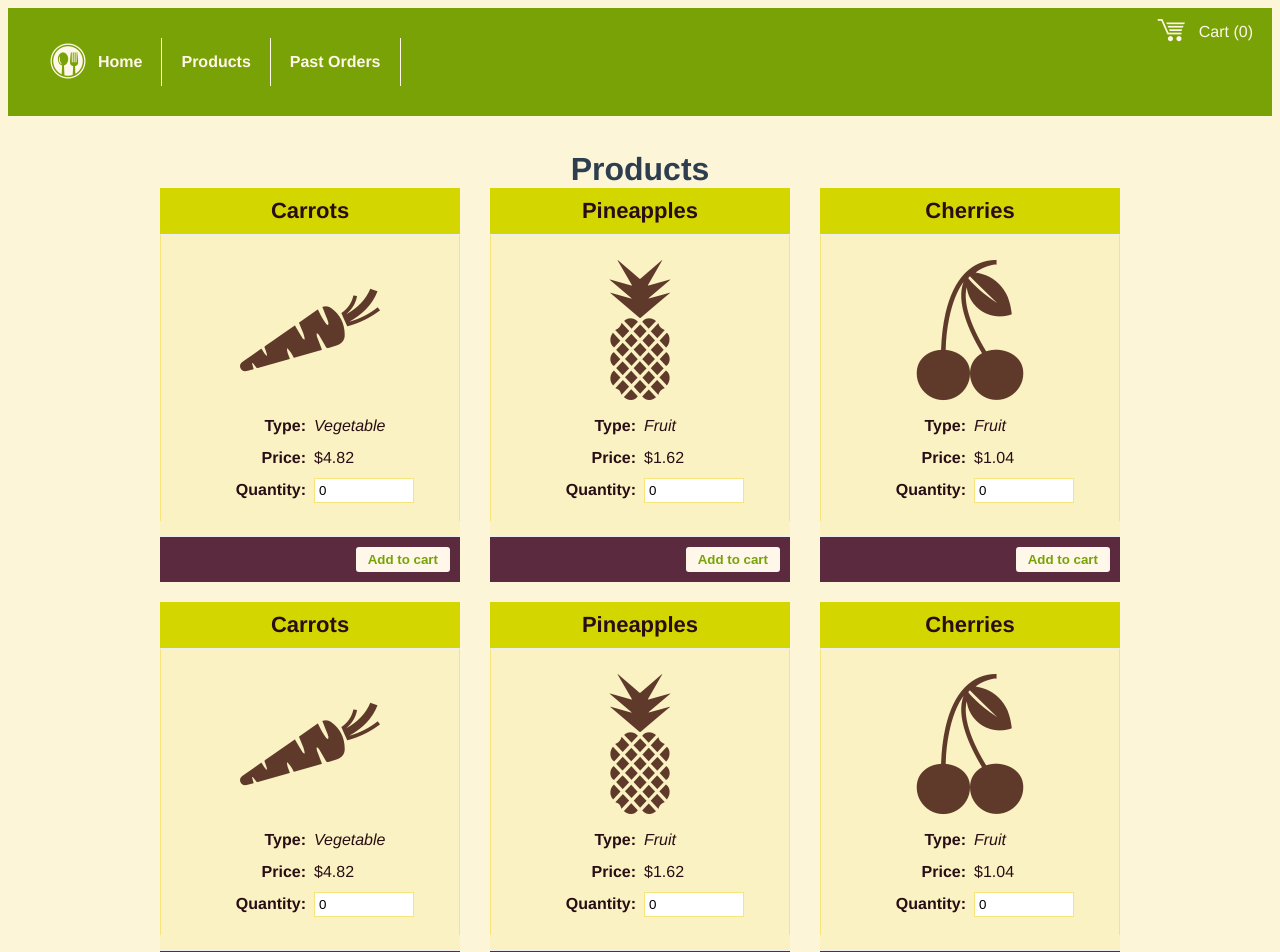
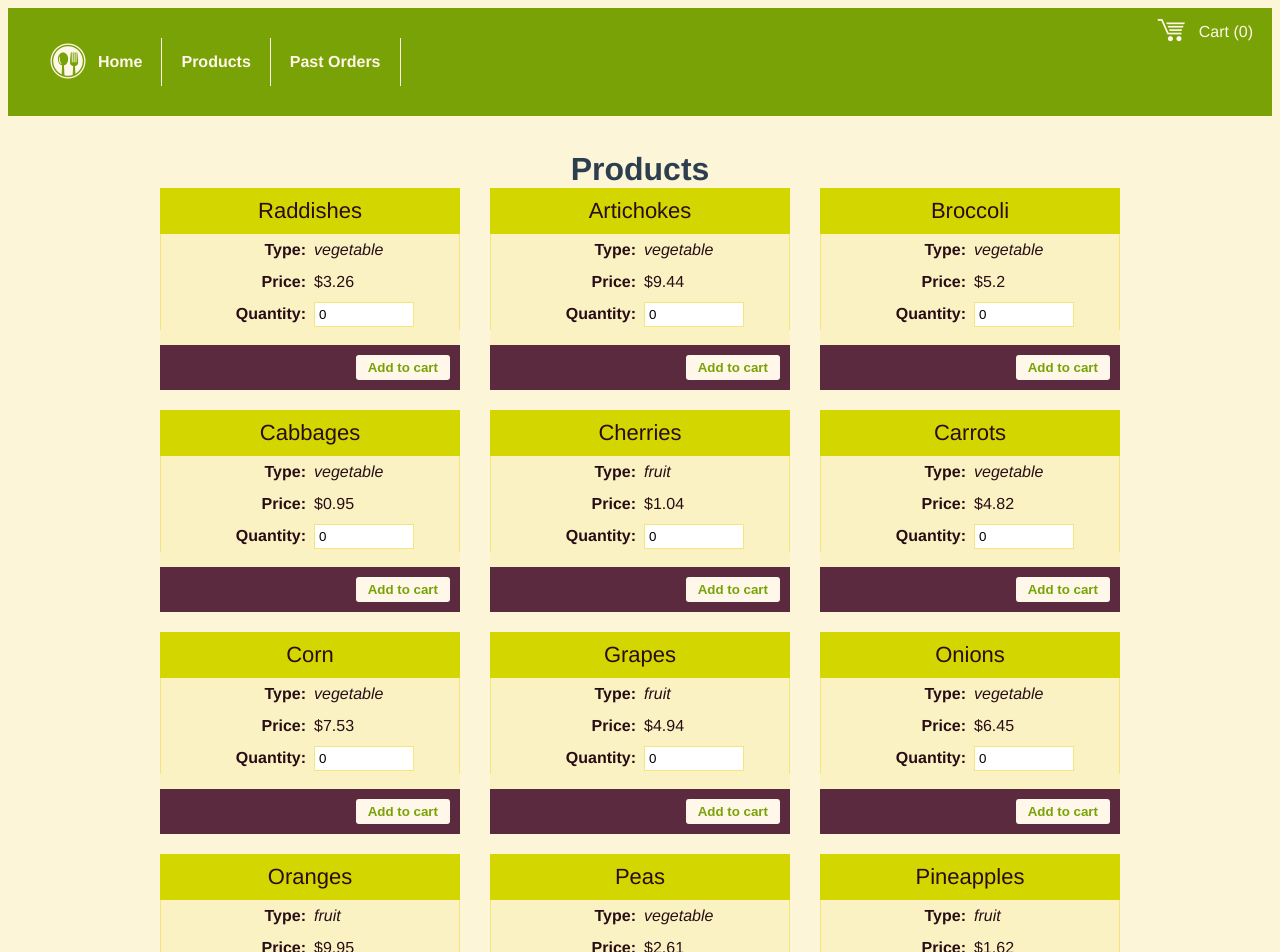
Before and after one commit to nath-h/ecommerce-app-project, a Vue app: page /products in a window 1280 px wide. Shown: the top 952 px of the page. Built offline with nearby package versions, Linux system fonts and the light colour scheme.

Commit message:
Added products page functionality

```diff
--- a/src/components/ProductCard.vue
+++ b/src/components/ProductCard.vue
@@ -12,6 +12,7 @@
             <em>{{ product.type }}</em>
           </div>
         </div>
+
         <div class="row">
           <div class="cell">
             <label>Price:</label>
@@ -46,82 +47,3 @@ export default {
   },
 };
 </script>
-
-<style>
-.product-card {
-  background: white;
-  border: 1px solid #ddd;
-  border-radius: 8px;
-  overflow: hidden;
-  display: flex;
-  flex-direction: column;
-  height: 100%;
-  box-shadow: 0 2px 4px rgba(0, 0, 0, 0.1);
-}
-
-.card-title {
-  background-color: #f8f9fa;
-  padding: 10px;
-  font-weight: bold;
-  text-align: center;
-  border-bottom: 1px solid #eee;
-}
-
-.card-body {
-  padding: 15px;
-  display: flex;
-  flex-direction: column;
-  align-items: center;
-  flex-grow: 1;
-}
-
-.product-details {
-  width: 100%;
-  margin-top: 10px;
-}
-
-.detail {
-  display: flex;
-  justify-content: space-between;
-  margin-bottom: 8px;
-  font-size: 0.9rem;
-}
-
-.label {
-  font-weight: bold;
-}
-
-.quantity-input {
-  display: flex;
-  align-items: center;
-}
-
-input.quantity {
-  width: 60px;
-  padding: 4px;
-  text-align: center;
-  border: 1px solid #ddd;
-  border-radius: 4px;
-}
-
-.card-footer {
-  padding: 10px;
-  background-color: #f8f9fa;
-  border-top: 1px solid #eee;
-}
-
-.add-to-cart-btn {
-  width: 100%;
-  padding: 8px;
-  background-color: #4caf50;
-  color: white;
-  border: none;
-  border-radius: 4px;
-  cursor: pointer;
-  transition: background-color 0.3s;
-}
-
-.add-to-cart-btn:hover {
-  background-color: #45a049;
-}
-</style>
--- a/src/food.json
+++ b/src/food.json
@@ -1,17 +1,107 @@
 [
-  { "id": 1,  "name": "Raddishes",   "icon": "raddish",    "price": { "USD": 3.26, "NOK": 17.43 }, "type": "vegetable" },
-  { "id": 2,  "name": "Artichokes",  "icon": "artichoke",  "price": { "USD": 9.44, "NOK": 15.82 }, "type": "vegetable" },
-  { "id": 3,  "name": "Broccoli",    "icon": "broccoli",   "price": { "USD": 5.20, "NOK": 16.66 }, "type": "vegetable" },
-  { "id": 5,  "name": "Cabbages",    "icon": "cabbage",    "price": { "USD": 0.95, "NOK": 62.33 }, "type": "vegetable" },
-  { "id": 6,  "name": "Cherries",    "icon": "cherry",     "price": { "USD": 1.04, "NOK": 62.50 }, "type": "fruit"     },
-  { "id": 7,  "name": "Carrots",     "icon": "carrot",     "price": { "USD": 4.82, "NOK": 72.74 }, "type": "vegetable" },
-  { "id": 8,  "name": "Corn",        "icon": "corn",       "price": { "USD": 7.53, "NOK": 99.43 }, "type": "vegetable" },
-  { "id": 9,  "name": "Grapes",      "icon": "grapes",     "price": { "USD": 4.94, "NOK": 88.29 }, "type": "fruit"     },
-  { "id": 10, "name": "Onions",      "icon": "onion",      "price": { "USD": 6.45, "NOK": 69.53 }, "type": "vegetable" },
-  { "id": 11, "name": "Oranges",     "icon": "orange",     "price": { "USD": 9.95, "NOK": 96.53 }, "type": "fruit"     },
-  { "id": 12, "name": "Peas",        "icon": "peas",       "price": { "USD": 2.61, "NOK": 65.74 }, "type": "vegetable" },
-  { "id": 13, "name": "Pineapples",  "icon": "pineapple",  "price": { "USD": 1.62, "NOK": 35.22 }, "type": "fruit"     },
-  { "id": 14, "name": "Steaks",      "icon": "steak",      "price": { "USD": 8.32, "NOK": 83.08 }, "type": "meat"      },
-  { "id": 15, "name": "Watermelons", "icon": "watermelon", "price": { "USD": 5.08, "NOK": 89.69 }, "type": "fruit"     },
-  { "id": 16, "name": "Sausages",    "icon": "sausage",    "price": { "USD": 3.69, "NOK": 26.68 }, "type": "meat"      }
+  {
+    "id": 1,
+    "name": "Raddishes",
+    "icon": "raddish",
+    "price": { "USD": 3.26, "NOK": 17.43 },
+    "type": "vegetable"
+  },
+  {
+    "id": 2,
+    "name": "Artichokes",
+    "icon": "artichoke",
+    "price": { "USD": 9.44, "NOK": 15.82 },
+    "type": "vegetable"
+  },
+  {
+    "id": 3,
+    "name": "Broccoli",
+    "icon": "broccoli",
+    "price": { "USD": 5.2, "NOK": 16.66 },
+    "type": "vegetable"
+  },
+  {
+    "id": 4,
+    "name": "Cabbages",
+    "icon": "cabbage",
+    "price": { "USD": 0.95, "NOK": 62.33 },
+    "type": "vegetable"
+  },
+  {
+    "id": 5,
+    "name": "Cherries",
+    "icon": "cherry",
+    "price": { "USD": 1.04, "NOK": 62.5 },
+    "type": "fruit"
+  },
+  {
+    "id": 6,
+    "name": "Carrots",
+    "icon": "carrot",
+    "price": { "USD": 4.82, "NOK": 72.74 },
+    "type": "vegetable"
+  },
+  {
+    "id": 7,
+    "name": "Corn",
+    "icon": "corn",
+    "price": { "USD": 7.53, "NOK": 99.43 },
+    "type": "vegetable"
+  },
+  {
+    "id": 8,
+    "name": "Grapes",
+    "icon": "grapes",
+    "price": { "USD": 4.94, "NOK": 88.29 },
+    "type": "fruit"
+  },
+  {
+    "id": 9,
+    "name": "Onions",
+    "icon": "onion",
+    "price": { "USD": 6.45, "NOK": 69.53 },
+    "type": "vegetable"
+  },
+  {
+    "id": 10,
+    "name": "Oranges",
+    "icon": "orange",
+    "price": { "USD": 9.95, "NOK": 96.53 },
+    "type": "fruit"
+  },
+  {
+    "id": 11,
+    "name": "Peas",
+    "icon": "peas",
+    "price": { "USD": 2.61, "NOK": 65.74 },
+    "type": "vegetable"
+  },
+  {
+    "id": 12,
+    "name": "Pineapples",
+    "icon": "pineapple",
+    "price": { "USD": 1.62, "NOK": 35.22 },
+    "type": "fruit"
+  },
+  {
+    "id": 13,
+    "name": "Steaks",
+    "icon": "steak",
+    "price": { "USD": 8.32, "NOK": 83.08 },
+    "type": "meat"
+  },
+  {
+    "id": 14,
+    "name": "Watermelons",
+    "icon": "watermelon",
+    "price": { "USD": 5.08, "NOK": 89.69 },
+    "type": "fruit"
+  },
+  {
+    "id": 15,
+    "name": "Sausages",
+    "icon": "sausage",
+    "price": { "USD": 3.69, "NOK": 26.68 },
+    "type": "meat"
+  }
 ]
--- a/src/views/Products.vue
+++ b/src/views/Products.vue
@@ -1,211 +1,30 @@
+<!-- TODO: Lets you add a quantity of zero. Have this check somewhere else so should be an easy fix. Clicking on
+ cart to open the sidebar on this page brings you to homepage again, ideally it leaves you on the same page.
+ Also need to disallow negative quantities. -->
+
 <template>
   <main class="wrapper">
     <h1>Products</h1>
 
     <div class="card-container">
-      <div class="card">
-        <div class="card-title">Carrots</div>
-        <div class="card-body">
-          <i class="icofont-10x icofont-carrot"></i>
-          <form>
-            <div class="row">
-              <div class="cell">
-                <label>Type:</label>
-              </div>
-              <div class="cell">
-                <em>Vegetable</em>
-              </div>
-            </div>
-            <div class="row">
-              <div class="cell">
-                <label>Price:</label>
-              </div>
-              <div class="cell">$4.82</div>
-            </div>
-            <div class="row">
-              <div class="cell">
-                <label>Quantity:</label>
-              </div>
-              <div class="cell">
-                <input type="number" value="0" />
-              </div>
-            </div>
-          </form>
-        </div>
-        <div class="card-footer">
-          <button class="btn btn-light">Add to cart</button>
-        </div>
-      </div>
-
-      <div class="card">
-        <div class="card-title">Pineapples</div>
-        <div class="card-body">
-          <i class="icofont-10x icofont-pineapple"></i>
-          <form>
-            <div class="row">
-              <div class="cell">
-                <label>Type:</label>
-              </div>
-              <div class="cell">
-                <em>Fruit</em>
-              </div>
-            </div>
-            <div class="row">
-              <div class="cell">
-                <label>Price:</label>
-              </div>
-              <div class="cell">$1.62</div>
-            </div>
-            <div class="row">
-              <div class="cell">
-                <label>Quantity:</label>
-              </div>
-              <div class="cell">
-                <input type="number" value="0" />
-              </div>
-            </div>
-          </form>
-        </div>
-        <div class="card-footer">
-          <button class="btn btn-light">Add to cart</button>
-        </div>
-      </div>
-
-      <div class="card">
-        <div class="card-title">Cherries</div>
-        <div class="card-body">
-          <i class="icofont-10x icofont-cherry"></i>
-          <form>
-            <div class="row">
-              <div class="cell">
-                <label>Type:</label>
-              </div>
-              <div class="cell">
-                <em>Fruit</em>
-              </div>
-            </div>
-            <div class="row">
-              <div class="cell">
-                <label>Price:</label>
-              </div>
-              <div class="cell">$1.04</div>
-            </div>
-            <div class="row">
-              <div class="cell">
-                <label>Quantity:</label>
-              </div>
-              <div class="cell">
-                <input type="number" value="0" />
-              </div>
-            </div>
-          </form>
-        </div>
-        <div class="card-footer">
-          <button class="btn btn-light">Add to cart</button>
-        </div>
-      </div>
-
-      <div class="card">
-        <div class="card-title">Carrots</div>
-        <div class="card-body">
-          <i class="icofont-10x icofont-carrot"></i>
-          <form>
-            <div class="row">
-              <div class="cell">
-                <label>Type:</label>
-              </div>
-              <div class="cell">
-                <em>Vegetable</em>
-              </div>
-            </div>
-            <div class="row">
-              <div class="cell">
-                <label>Price:</label>
-              </div>
-              <div class="cell">$4.82</div>
-            </div>
-            <div class="row">
-              <div class="cell">
-                <label>Quantity:</label>
-              </div>
-              <div class="cell">
-                <input type="number" value="0" />
-              </div>
-            </div>
-          </form>
-        </div>
-        <div class="card-footer">
-          <button class="btn btn-light">Add to cart</button>
-        </div>
-      </div>
-
-      <div class="card">
-        <div class="card-title">Pineapples</div>
-        <div class="card-body">
-          <i class="icofont-10x icofont-pineapple"></i>
-          <form>
-            <div class="row">
-              <div class="cell">
-                <label>Type:</label>
-              </div>
-              <div class="cell">
-                <em>Fruit</em>
-              </div>
-            </div>
-            <div class="row">
-              <div class="cell">
-                <label>Price:</label>
-              </div>
-              <div class="cell">$1.62</div>
-            </div>
-            <div class="row">
-              <div class="cell">
-                <label>Quantity:</label>
-              </div>
-              <div class="cell">
-                <input type="number" value="0" />
-              </div>
-            </div>
-          </form>
-        </div>
-        <div class="card-footer">
-          <button class="btn btn-light">Add to cart</button>
-        </div>
-      </div>
-
-      <div class="card">
-        <div class="card-title">Cherries</div>
-        <div class="card-body">
-          <i class="icofont-10x icofont-cherry"></i>
-          <form>
-            <div class="row">
-              <div class="cell">
-                <label>Type:</label>
-              </div>
-              <div class="cell">
-                <em>Fruit</em>
-              </div>
-            </div>
-            <div class="row">
-              <div class="cell">
-                <label>Price:</label>
-              </div>
-              <div class="cell">$1.04</div>
-            </div>
-            <div class="row">
-              <div class="cell">
-                <label>Quantity:</label>
-              </div>
-              <div class="cell">
-                <input type="number" value="0" />
-              </div>
-            </div>
-          </form>
-        </div>
-        <div class="card-footer">
-          <button class="btn btn-light">Add to cart</button>
-        </div>
-      </div>
+      <ProductCard
+        v-for="(product, index) in inventory"
+        :key="product.id"
+        class="card"
+        :index="index"
+        :product="product"
+        :addToCart="addToCart"
+      />
     </div>
   </main>
 </template>
+
+<script>
+import ProductCard from '@/components/ProductCard.vue';
+export default {
+  props: ['inventory', 'addToCart'],
+  components: {
+    ProductCard,
+  },
+};
+</script>
```
Also changed, not shown: src/views/Home.vue (+3 -35 lines).
